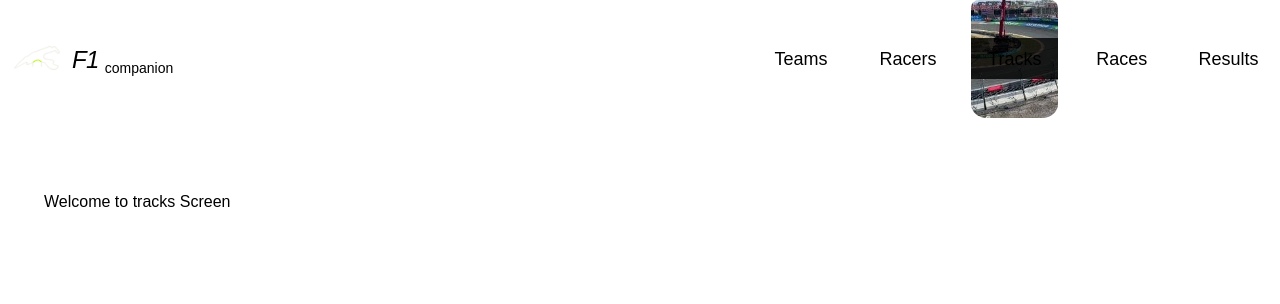
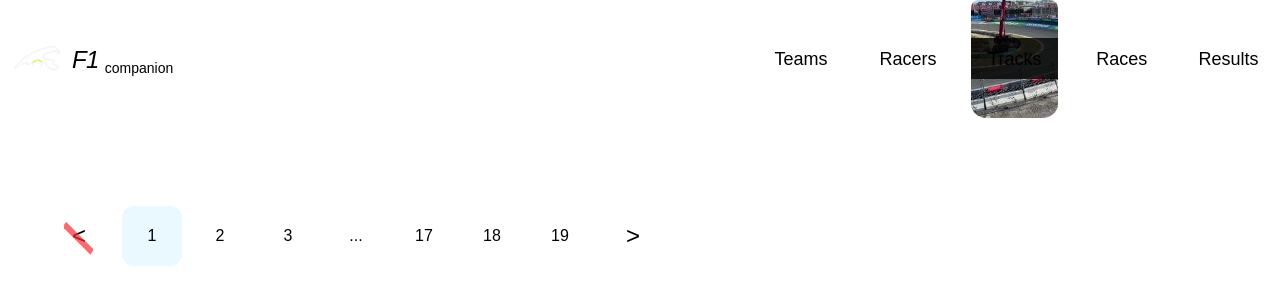
Before and after one commit to RSR12-cell/F1-Companion, a Next.js app: page /tracks in a window 1280 px wide. Shown: the top 304 px of the page. Built offline with nearby package versions, Linux system fonts and the light colour scheme.

Commit message:
Table now has a Suspense tag and is able to make use of pagination

```diff
--- a/app/(routes)/teams/page.tsx
+++ b/app/(routes)/teams/page.tsx
@@ -1,6 +1,9 @@
 import { fetchTeamCount } from "@/app/lib/data";
 import Pagination from "@/app/ui/Pagination/pagination";
+import SearchBar from "@/app/ui/Searchbar/Searchbar";
 import TeamTable from "@/app/ui/Table/TeamTable";
+import TeamTableSuspense from "@/app/ui/Table/TeamTableSuspense";
+import { Suspense } from "react";
 
 export default async function Home(props: {
   searchParams?: Promise<{ page?: string }>;
@@ -11,8 +14,14 @@ export default async function Home(props: {
   const teamCount = await fetchTeamCount();
   return (
     <div className="bg-foreground my-2.5 flex flex-1 flex-col items-center justify-center gap-3 rounded-2xl p-3 text-(--color-text)">
-      <TeamTable currentPage={Number(pageNumber)} />
-      <Pagination totalPages={teamCount.team_count} />
+      <SearchBar placeHolder="Search Teams ..." />
+      <Suspense fallback={<TeamTableSuspense />} key={pageNumber}>
+        <TeamTable currentPage={Number(pageNumber)} />
+      </Suspense>
+      <Pagination
+        totalPages={Math.ceil(teamCount.team_count / 4)}
+        currentPage={pageNumber}
+      />
     </div>
   );
 }
--- a/app/(routes)/tracks/page.tsx
+++ b/app/(routes)/tracks/page.tsx
@@ -1,7 +1,9 @@
+import Pagination from "@/app/ui/Pagination/pagination";
+
 export default function Home() {
   return (
     <div className="bg-foreground my-2.5 flex-1 rounded-2xl p-3 text-(--color-text)">
-      Welcome to tracks Screen
+      <Pagination currentPage={1} totalPages={19} />
     </div>
   );
 }
--- a/app/globals.css
+++ b/app/globals.css
@@ -32,3 +32,13 @@ body {
   padding: 0px;
   margin: 0px;
 }
+
+@keyframes shimmer {
+  from {
+    transform: translateX(-100%);
+  }
+
+  to {
+    transform: translateX(100%);
+  }
+}
--- a/app/ui/Pagination/pagination.tsx
+++ b/app/ui/Pagination/pagination.tsx
@@ -3,9 +3,17 @@
 import { generatePaginationNumbers } from "@/app/lib/utils";
 import Link from "next/link";
 import { usePathname, useSearchParams } from "next/navigation";
+import React from "react";
+import clsx from "clsx";
 
-export default function Pagination({ totalPages }: { totalPages: number }) {
-  const pageMap = generatePaginationNumbers(Math.ceil(totalPages / 4), 1);
+export default function Pagination({
+  totalPages,
+  currentPage,
+}: {
+  totalPages: number;
+  currentPage: number;
+}) {
+  const pageMap = generatePaginationNumbers(totalPages, 1);
   const pathname = usePathname();
   const searchParameter = useSearchParams();
 
@@ -14,17 +22,32 @@ export default function Pagination({ totalPages }: { totalPages: number }) {
     searchParam.set("page", pageNumber.toString());
     return `${pathname}?${searchParam.toString()}`;
   };
-
   return (
-    <div className="flex flex-row gap-5">
+    <div className="bg-background flex w-fit flex-row items-center justify-around gap-7 rounded-2xl px-5 py-4">
+      <PaginationArrow
+        direction="left"
+        enabled={currentPage - 1 > 0}
+        href={generateUrl(currentPage - 1)}
+      />
+      <div className="flex flex-row items-center justify-center gap-2">
         {pageMap.map((value, index) => (
           <PaginationNumber
             display={value}
             href={generateUrl(value)}
-          isEnabled={value !== "..."}
+            isEnabled={
+              value.toString() !== currentPage.toString() ||
+              value.toString() !== "..."
+            }
+            isActive={currentPage === value}
             key={`${index} : ${value}`}
           />
         ))}
+      </div>
+      <PaginationArrow
+        direction="right"
+        enabled={currentPage < totalPages}
+        href={generateUrl(currentPage + 1)}
+      />
     </div>
   );
 }
@@ -33,20 +56,64 @@ function PaginationNumber({
   display,
   href,
   isEnabled,
+  isActive,
 }: {
   href: string;
   isEnabled: boolean;
   display: string | number;
+  isActive: boolean;
 }) {
-  if (isEnabled) {
+  if (isEnabled && !isActive) {
     return (
-      <Link href={href} className="bg-background rounded-3xl p-3">
-        <div className="bg-foreground aspect-square h-fit w-fit rounded-3xl p-2.5 transition-all duration-200 ease-in hover:bg-red-900 hover:text-sky-200">
+      <Link href={href}>
+        <div
+          className={clsx(
+            "bg-foreground flex aspect-square h-fit w-15 items-center justify-center rounded-xl p-2.5 transition-all duration-200 ease-in hover:bg-sky-700 hover:text-sky-100",
+          )}
+        >
           {display}
         </div>
       </Link>
     );
   } else {
-    return <div>{display}</div>;
+    return (
+      <div
+        className={clsx(
+          "bg-foreground flex aspect-square h-fit w-15 items-center justify-center rounded-xl p-2.5 transition-all duration-200 ease-in hover:text-sky-200",
+          isActive ? "bg-sky-200/30" : "hover:bg-sky-700",
+        )}
+      >
+        {display}
+      </div>
+    );
   }
 }
+
+function PaginationArrow({
+  direction,
+  href,
+  enabled,
+}: {
+  direction: "left" | "right";
+  href: string;
+  enabled: boolean;
+}) {
+  const display = direction === "left" ? "<" : ">";
+  if (enabled) {
+    return (
+      <Link href={href}>
+        <div className="bg-background hover:bg-background h-fit w-fit rounded-3xl p-2 text-2xl transition-all duration-150 ease-in">
+          {display}
+        </div>
+      </Link>
+    );
+  } else {
+    return (
+      <div className="bg-background isolation relative h-fit w-fit overflow-hidden rounded-3xl p-2 text-2xl before:absolute before:-inset-x-1.5 before:top-[50%] before:h-1.5 before:rotate-45 before:bg-red-500/70 before:content-['']">
+        {display}
+      </div>
+    );
+  }
+}
+
+// after:absolute after:-inset-x-1.5 after:top-[50%] after:h-1.5 before:rotate-45 before:bg-red-500/50 before:content-['']
--- /dev/null
+++ b/app/ui/Searchbar/Searchbar.tsx
@@ -0,0 +1,3 @@
+export default function SearchBar({ placeHolder }: { placeHolder: string }) {
+  return <div>{placeHolder}</div>;
+}
--- /dev/null
+++ b/app/ui/Table/TeamTableSuspense.tsx
@@ -0,0 +1,51 @@
+const shimmer = `before:from-background before:via-foreground before:to-background before:absolute before:inset-0 before:animate-[shimmer_2s_infinite] before:bg-linear-to-r`;
+
+export default function TeamTableSuspense() {
+  return (
+    <table className="bg-background w-full border-separate border-spacing-3 rounded-2xl border border-mist-800">
+      <thead>
+        <tr>
+          <th
+            scope="col"
+            className="bg-foreground rounded-lg border border-mist-600 py-2"
+          >
+            Logo
+          </th>
+          <th
+            scope="col"
+            className="bg-foreground rounded-lg border border-mist-600 py-2"
+          >
+            Team Name
+          </th>
+        </tr>
+      </thead>
+      <tbody>
+        <TeamTableSuspenseCell />
+        <TeamTableSuspenseCell />
+        <TeamTableSuspenseCell />
+        <TeamTableSuspenseCell />
+      </tbody>
+    </table>
+  );
+}
+
+function TeamTableSuspenseCell() {
+  return (
+    <tr>
+      <td className="bg-foreground rounded-lg border border-mist-600 py-1">
+        <div className="flex h-fit w-full items-center justify-center">
+          <div
+            className={`${shimmer} bg-background relative isolate flex aspect-square w-[70px] flex-col items-center justify-center overflow-hidden rounded-full p-2`}
+          ></div>
+        </div>
+      </td>
+      <td className="bg-foreground rounded-lg border border-mist-600 py-1 text-sm">
+        <div className="flex h-7 w-full items-center justify-center">
+          <div
+            className={`${shimmer} bg-background relative isolate h-full w-75 overflow-hidden rounded-2xl`}
+          ></div>
+        </div>
+      </td>
+    </tr>
+  );
+}
--- a/package.json
+++ b/package.json
@@ -14,7 +14,8 @@
     "postgres": "^3.4.9",
     "react": "19.2.8",
     "react-dom": "19.2.8",
-    "tailwind-merge": "^3.6.0"
+    "tailwind-merge": "^3.6.0",
+    "use-debounce": "^10.1.1"
   },
   "devDependencies": {
     "@tailwindcss/postcss": "^4",
```
Also changed, not shown: 1 other file (tests, documents, lock files or other folders). Lines whose indentation alone changed are shown as unchanged.
